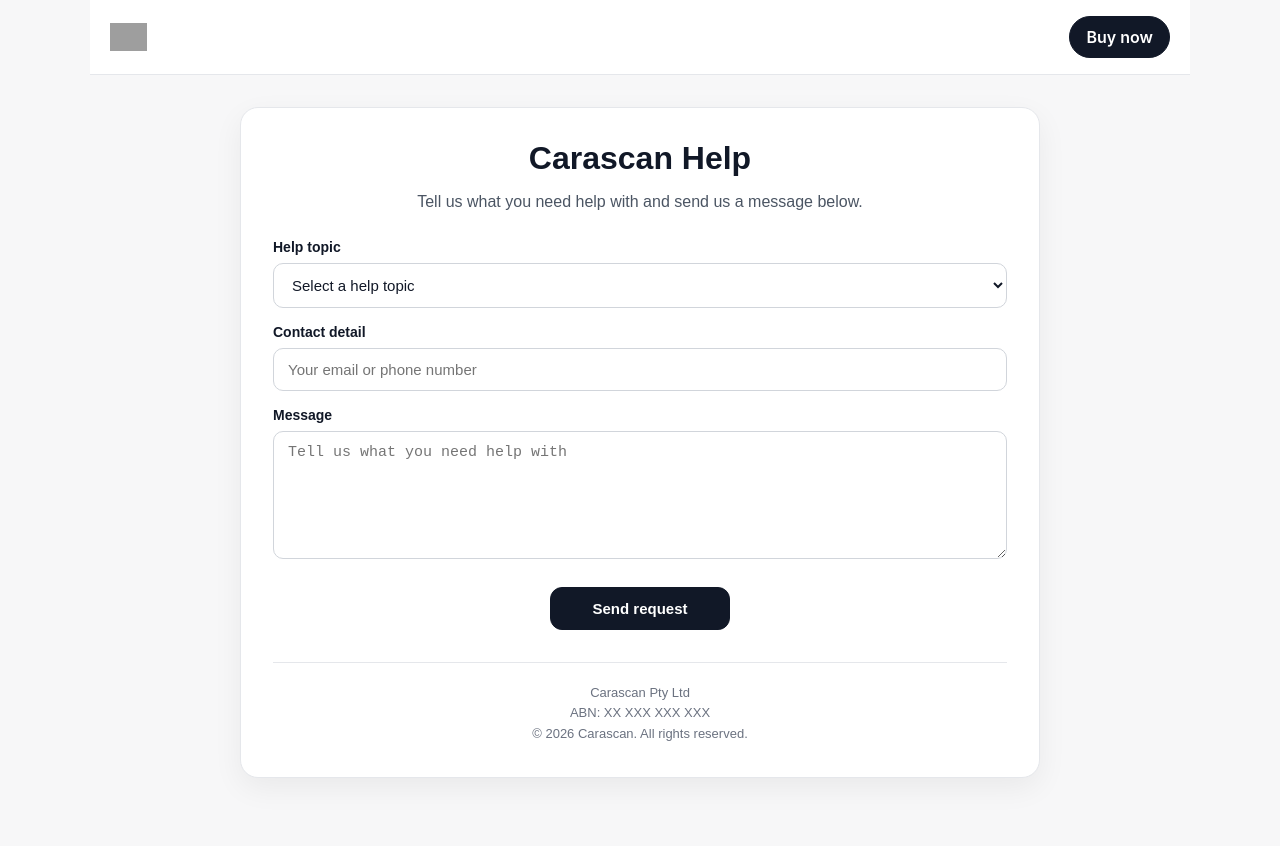
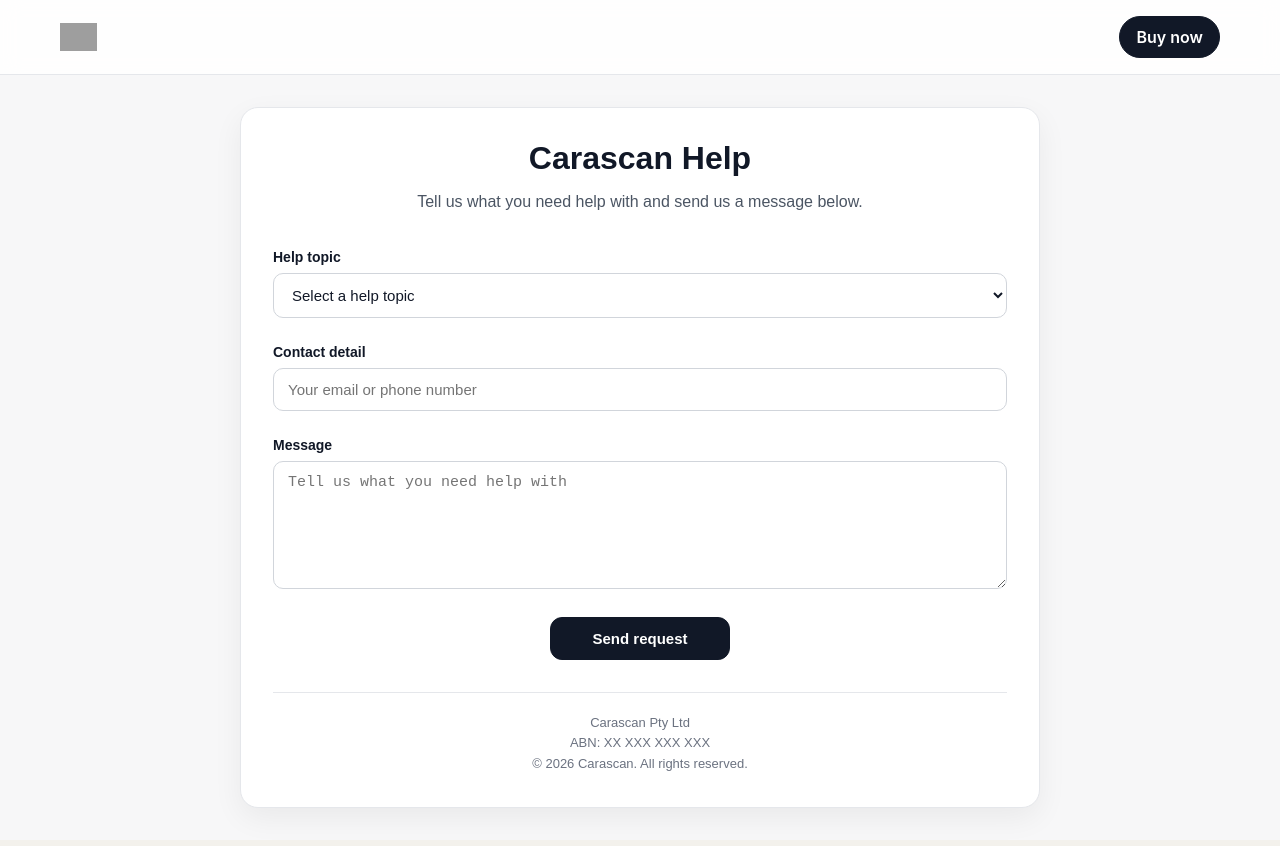
Before and after one commit to Carascan/carascan-platform, a Next.js app: page /help in a window 1280 px wide. Shown: the top 846 px of the page. Built offline with nearby package versions, Linux system fonts and the light colour scheme; grey boxes are pictures that could not be loaded.

Commit message:
Fix global background fill and horizontal overflow

```diff
--- a/app/globals.css
+++ b/app/globals.css
@@ -1,13 +1,98 @@
-html, body { padding: 0; margin: 0; font-family: ui-sans-serif, system-ui, -apple-system, Segoe UI, Roboto, Helvetica, Arial; }
-a { color: inherit; }
-.container { max-width: 900px; margin: 0 auto; padding: 24px; }
-.card { border: 1px solid #e5e7eb; border-radius: 16px; padding: 16px; box-shadow: 0 1px 2px rgba(0,0,0,.04); margin: 12px 0; }
-.btn { display: inline-block; padding: 10px 14px; border-radius: 12px; border: 1px solid #111827; text-decoration: none; cursor: pointer; background: #111827; color: white; }
-.btn.secondary { background: white; color: #111827; }
-.grid { display: grid; gap: 12px; }
-.grid2 { grid-template-columns: 1fr 1fr; }
-label { display:block; font-size: 14px; margin: 10px 0 6px; color:#111827; }
-input, textarea, select { width: 100%; padding: 10px 12px; border: 1px solid #d1d5db; border-radius: 12px; font-size: 14px; }
-small { color:#6b7280; }
-h1,h2,h3 { margin: 0 0 10px; }
-hr { border: 0; border-top:1px solid #e5e7eb; margin: 14px 0; }
+html,
+body {
+  padding: 0;
+  margin: 0;
+  font-family: ui-sans-serif, system-ui, -apple-system, Segoe UI, Roboto, Helvetica, Arial;
+  background: #F3F1EC;
+  overflow-x: hidden;
+}
+
+* {
+  box-sizing: border-box;
+}
+
+a {
+  color: inherit;
+}
+
+.container {
+  max-width: 900px;
+  margin: 0 auto;
+  padding: 24px;
+}
+
+.card {
+  border: 1px solid #e5e7eb;
+  border-radius: 16px;
+  padding: 16px;
+  box-shadow: 0 1px 2px rgba(0, 0, 0, 0.04);
+  margin: 12px 0;
+}
+
+.btn {
+  display: inline-block;
+  padding: 10px 14px;
+  border-radius: 12px;
+  border: 1px solid #111827;
+  text-decoration: none;
+  cursor: pointer;
+  background: #111827;
+  color: white;
+}
+
+.btn.secondary {
+  background: white;
+  color: #111827;
+}
+
+.grid {
+  display: grid;
+  gap: 12px;
+}
+
+.grid2 {
+  grid-template-columns: 1fr 1fr;
+}
+
+label {
+  display: block;
+  font-size: 14px;
+  margin: 10px 0 6px;
+  color: #111827;
+}
+
+input,
+textarea,
+select {
+  width: 100%;
+  max-width: 100%;
+  padding: 10px 12px;
+  border: 1px solid #d1d5db;
+  border-radius: 12px;
+  font-size: 14px;
+}
+
+small {
+  color: #6b7280;
+}
+
+h1,
+h2,
+h3 {
+  margin: 0 0 10px;
+}
+
+hr {
+  border: 0;
+  border-top: 1px solid #e5e7eb;
+  margin: 14px 0;
+}
+
+img,
+svg,
+video,
+canvas {
+  max-width: 100%;
+  height: auto;
+  display: block;
+}
--- a/app/layout.tsx
+++ b/app/layout.tsx
@@ -1,5 +1,6 @@
 import type { Metadata } from "next";
 import type { ReactNode } from "react";
+import "./globals.css";
 
 export const metadata: Metadata = {
   title: "Carascan",
@@ -18,18 +19,12 @@
           margin: 0,
           fontFamily:
             "-apple-system, BlinkMacSystemFont, 'Segoe UI', Roboto, Helvetica, Arial, sans-serif",
-          background: "#f7f7f8",
+          background: "#F3F1EC",
           color: "#111827",
+          overflowX: "hidden",
         }}
       >
-        <div
-          style={{
-            maxWidth: 1100,
-            margin: "0 auto",
-          }}
-        >
-          {children}
-        </div>
+        {children}
       </body>
     </html>
   );
```
Also changed, not shown: app/page.tsx (+7 -1 lines).
